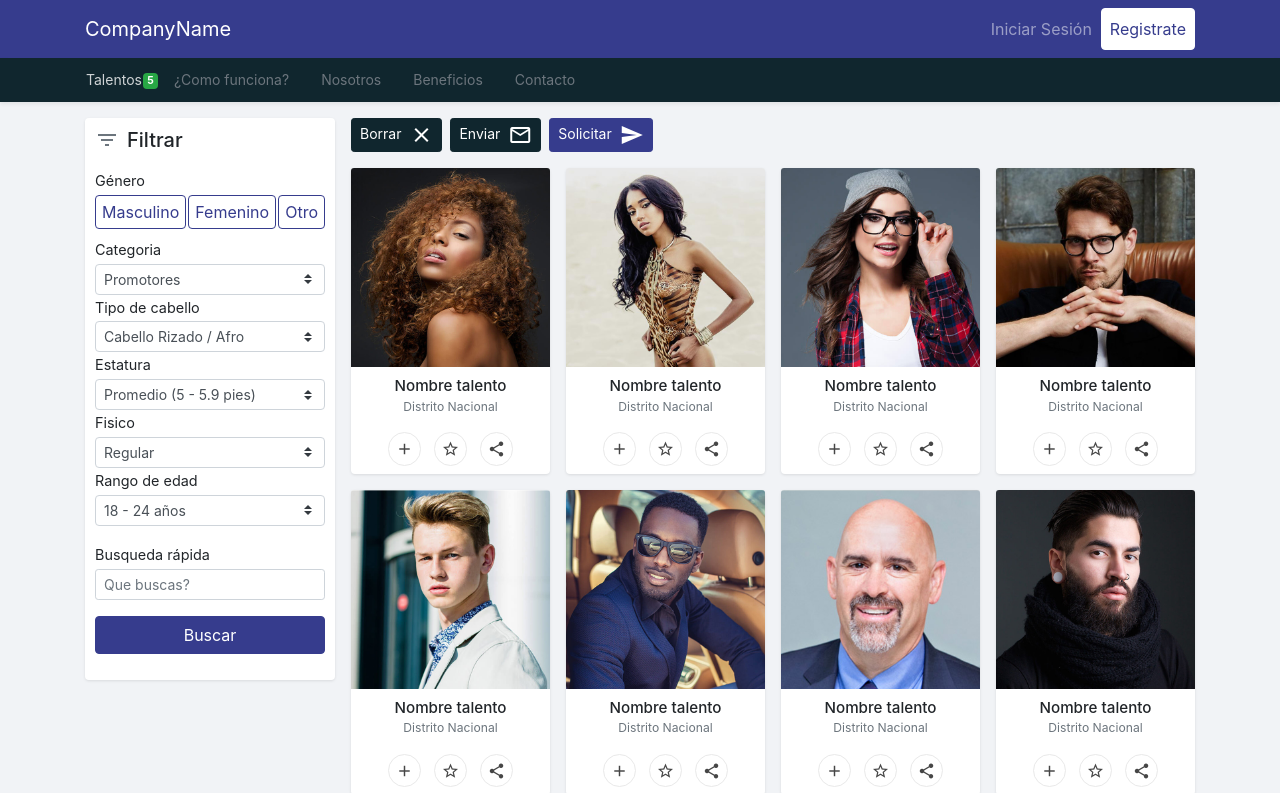
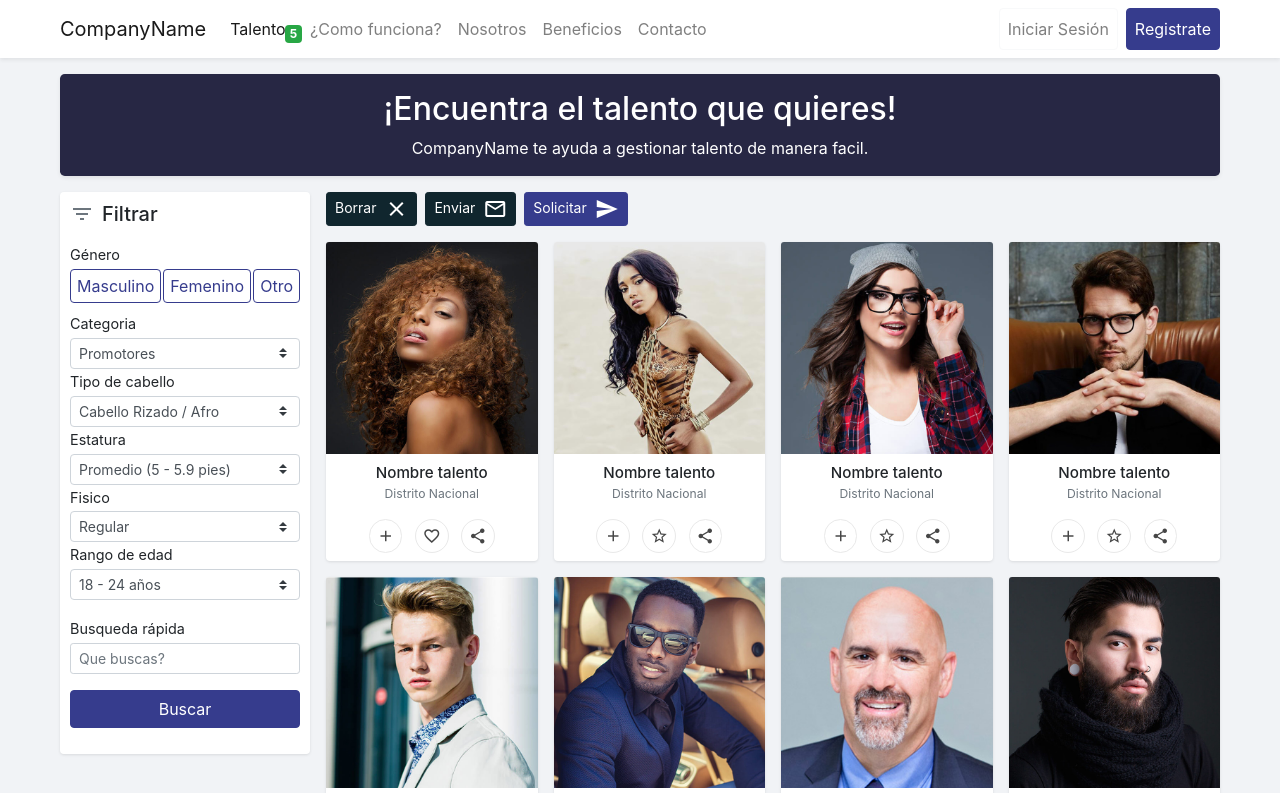
Before and after one commit to ovialet/talent, a website: page index.html in a window 1280 px wide. Shown: the top 793 px of the page. Drawn offline with nearby package versions, Linux system fonts and the light colour scheme.

Commit message:
jumbotron added, footer text added

```diff
--- a/index.html
+++ b/index.html
@@ -26,7 +26,7 @@
   <body>
 
 
-  <nav class="navbar navbar-expand-lg navbar-dark bg-primary ">
+  <nav class="navbar navbar-expand-lg navbar-light bg-white shadow-sm">
  <div class="container">
  	 <a class="navbar-brand" href="#">CompanyName</a>
 
@@ -48,20 +48,20 @@
 
   <div class="collapse navbar-collapse" id="navbarNavAltMarkup">
     <div class="navbar-nav">
-<!--
-     <a class="nav-item nav-link" href="#">¿Como funciona?</a>
-     <a class="nav-item nav-link" href="#">Beneficios</a>
-      <a class="nav-item nav-link " href="#">Nosotros</a>
-      <a class="nav-item nav-link" href="#">Blog</a>
-       <a class="nav-item nav-link" href="#">Contacto</a>
--->
+
+    <a href="#" class="nav-item nav-link active">Talentos <span class="talent-badge badge badge-success">5</span></a>
+		<a href="#" class="nav-item nav-link">¿Como funciona?</a>
+		<a href="#" class="nav-item nav-link">Nosotros</a>
+		<a href="#" class="nav-item nav-link">Beneficios</a>
+		<a href="#" class="nav-item nav-link">Contacto</a>
+
 
     </div>
 
     <div class="navbar-nav ml-auto">
 
-      <a class="nav-item nav-link btn btn-session" href="#">Iniciar Sesión</a>
-	  <a class="nav-item nav-link btn btn-register" href="#">Registrate</a>
+      <a class="nav-item nav-link btn btn-outline-light" href="#">Iniciar Sesión</a>
+	  <a class="nav-item nav-link text-white btn btn-primary ml-2" href="#">Registrate</a>
 
     </div>
 
@@ -69,14 +69,14 @@
  </div>
 </nav>
 
-<div class="nav-scroller bg-dark shadow-sm">
-	<nav class="nav nav-underline container">
-		<a href="#" class="nav-link active">Talentos <span class="talent-badge badge badge-success">5</span></a>
-		<a href="#" class="nav-link">¿Como funciona?</a>
-		<a href="#" class="nav-link">Nosotros</a>
-		<a href="#" class="nav-link">Beneficios</a>
-		<a href="#" class="nav-link">Contacto</a>
-	</nav>
+
+<div class="container mt-3">
+	<div class="talent-banner">
+		<div class="jumbotron jumbotron-edit text-center shadow-sm mb-0">
+			<h2>¡Encuentra el talento que quieres!</h2>
+			<span>CompanyName te ayuda a gestionar talento de manera facil.</span>
+		</div>
+	</div>
 </div>
 
 
@@ -232,6 +232,10 @@
 						<span class="tags tags--primary">Promocion</span>
 						<span class="tags tags--primary">Hostess</span>
 						<span class="tags tags--primary">Bailarin</span>
+						<span class="tags tags--primary">Merchandising</span>
+						<span class="tags tags--primary">Implusador</span>
+
+
 
           			</div>
           		</div>
@@ -411,7 +415,7 @@
 
 
 					<a href="#" class="card__talent--footer btn-icon" data-toggle="tooltip" data-placement="bottom" title="Favorito">
-						<i class="material-icons md-18">star_border</i>
+						<i class="material-icons md-18">favorite_border</i>
 					</a>
 
 					<a href="#" class="card__talent--footer btn-icon btn-icon-share" data-toggle="tooltip" data-placement="bottom" title="Compartir">
@@ -891,7 +895,7 @@
 
    		<div class="row">
 
-   		<div class="col-lg-3 col-md-6 col-12">
+   		<div class="col-lg-3 col-md-6 col-12 mb-5">
    			<p class="footer__title">
    				Company Name
    			</p>
@@ -922,11 +926,17 @@
    		<div class="col-lg-3 col-md-6 col-12">
    			<p class="footer__title">Solicitar</p>
    			 <p class="footer__text">No encuentras el talento que andas buscando? Solicitanos el perfil que quieres y nosostros nos encargaremos de gestionarlo por ti.</p>
-  		<a href="%#" class="btn btn-sm btn-primary">Solicitar talentos</a>
+  		<a href="#" class="btn btn-sm btn-primary">Solicitar talentos</a>
    		</div>
 
    		<div class="col-md-3 col-12">
+   			<p class="footer__title">Contacto</p>
+   			<p class="footer__text">
+   			<a class="footer__link" href="#"><i class="fab fa-whatsapp"></i> 809-913-4343</a>
+   				hola@companyname.com
+			<a class="footer__link" href="#">Soporte</a>
 
+   			</p>
    		</div>
    	</div>
    	</div>
--- a/sass/base/_base.scss
+++ b/sass/base/_base.scss
@@ -60,7 +60,8 @@ body{
 *************************************************/
 
 .container{
-//	max-width: 1400px;
+	max-width: 1190px;
+//	max-width: 1320px;
 }
 
 
@@ -136,3 +137,19 @@ body{
 	}
 
 }
+
+
+.jumbotron-edit{
+		padding: 1rem 2rem;
+		background-color: #272744;
+		color: white ;
+
+	}
+
+//.jumbotron.jumbotron-edit {
+//    background: url(storage/assets/bg-talent-0.jpg);
+//    background-size: cover;
+//    background-position: center;
+//}
+
+//background-image: rgba(0,0,0, .5)
```
Also changed, not shown: css/main.css, storage/assets/bg-talent-0.jpg (added), storage/assets/bg-talent-1.jpg (added), storage/assets/bg-talent-2.jpg (added).
